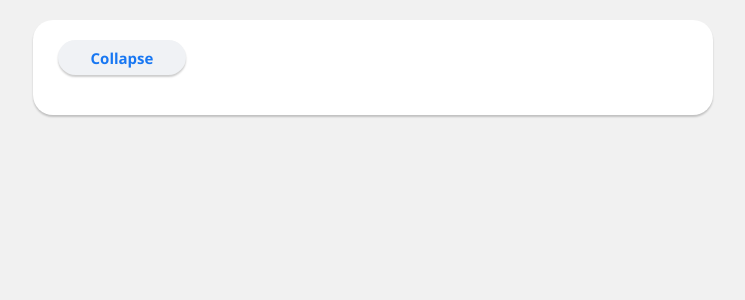
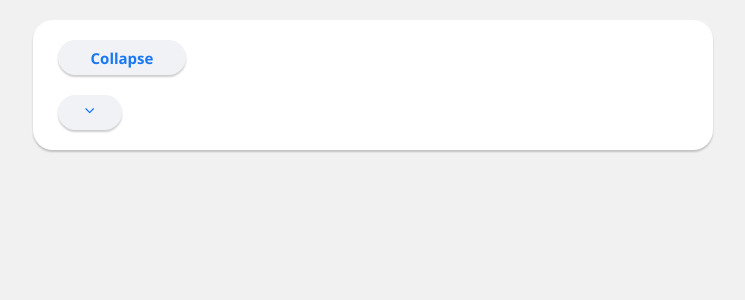
Before and after one commit to Senior-Code/react-project, a React (Create React App) app: page / in a window 1280 px wide. Shown: the top 300 px of the page, without its empty margins (267-1012 px from the left). Built offline with nearby package versions, Linux system fonts and the light colour scheme.

Commit message:
add dropdown

```diff
--- a/package.json
+++ b/package.json
@@ -8,6 +8,7 @@
     "@testing-library/user-event": "^12.1.10",
     "react": "^17.0.2",
     "react-dom": "^17.0.2",
+    "react-icons": "^4.2.0",
     "react-scripts": "4.0.3",
     "web-vitals": "^1.0.1"
   },
--- a/src/Component/Collapsable.css
+++ b/src/Component/Collapsable.css
@@ -35,7 +35,7 @@
 }
 .content-show {
   margin-top: 20px;
-  height: 500px;
+  height: 300px;
   transition: height ease 0.3s;
 }
 
@@ -86,6 +86,8 @@
   margin-bottom: 10px;
 }
 .table-data {
+  border-radius: 10px 10px 10px 10px;
+  overflow: hidden;
   width: 100%;
   text-align: center;
   border-collapse: collapse;
@@ -116,3 +118,25 @@ td {
   border-radius: 20px 20px 20px 20px;
   background-color: #ffffff;
 }
+.btn-dropdown {
+  margin-left: 5px;
+  color: #1877f2;
+  height: 35px;
+  width: 10%;
+  box-shadow: 0px 2px 2px rgba(0, 0, 0, 0.2);
+  border-radius: 25px 25px 25px 25px;
+  background-color: #f0f2f5;
+  border: none;
+}
+.dropdown-item {
+  height: min-content;
+  margin: 10px;
+  box-shadow: 0px 0px 2px 1px rgba(0, 0, 0, 0.2);
+  background-color: #f0f2f5;
+  border-radius: 20px 20px 20px 20px;
+  overflow: hidden;
+  padding: 10px;
+  color: #1877f2;
+  text-align: center;
+  width: 10%;
+}
--- a/src/Component/Collapsible.jsx
+++ b/src/Component/Collapsible.jsx
@@ -1,5 +1,6 @@
 import React, { useState } from "react";
 import './Collapsable.css'
+import { IoIosArrowDown } from 'react-icons/io'
 
 function Collapsable() {
   const [visible, setVisible] = useState(false);
@@ -45,6 +46,20 @@ function Collapsable() {
     setList(list.filter((_, index) => index !== removeIndx));
   };
 
+  const [dropdown, setDropdown] = useState(false)
+  const onDropdownClicked = () => {
+    setDropdown(!dropdown)
+  }
+
+  const [dropdownlistItem] = useState([
+    "C++", "PHP", "Javascript", "TypeScript", "Java"
+  ])
+  function DropdownlistItem() {
+    return (
+      <div>{dropdownlistItem.map((x) => (<div id="btn" className="dropdown-item" key={x}>{x}</div>))}
+      </div >
+    );
+  }
 
   return (
     <div className="collapse-content" >
@@ -84,6 +99,13 @@ function Collapsable() {
           </table>
         </div>
       </div>
+      <div className="dropdown-section">
+        <button id="btn" className="btn-dropdown" onClick={onDropdownClicked}>
+          <IoIosArrowDown />
+        </button>
+
+        {dropdown && <DropdownlistItem></DropdownlistItem>}
+      </div>
     </div>
   );
 }
```
Also changed, not shown: src/App.js (+10 -0 lines), 2 other files (tests, documents, lock files or other folders).
